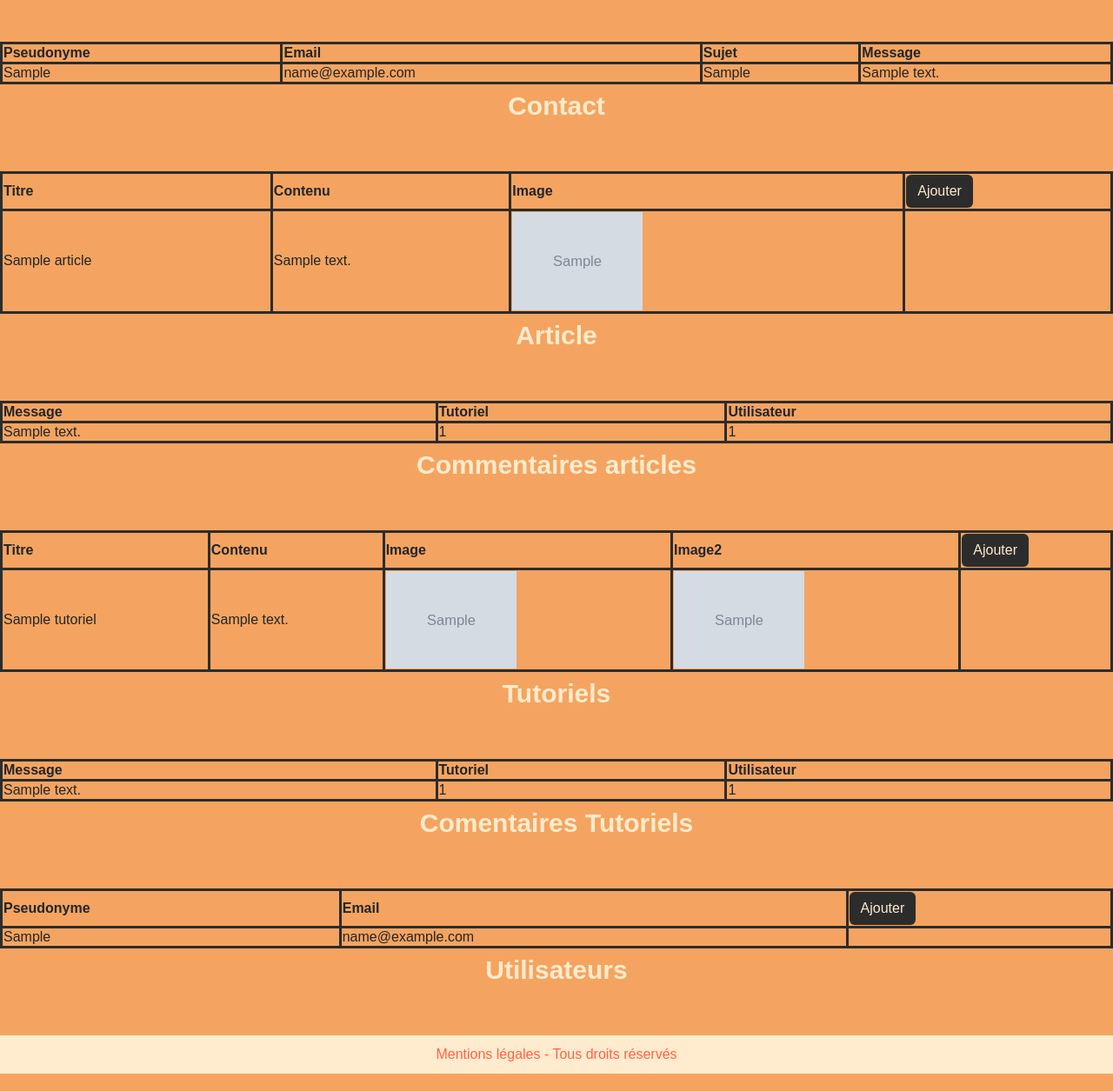
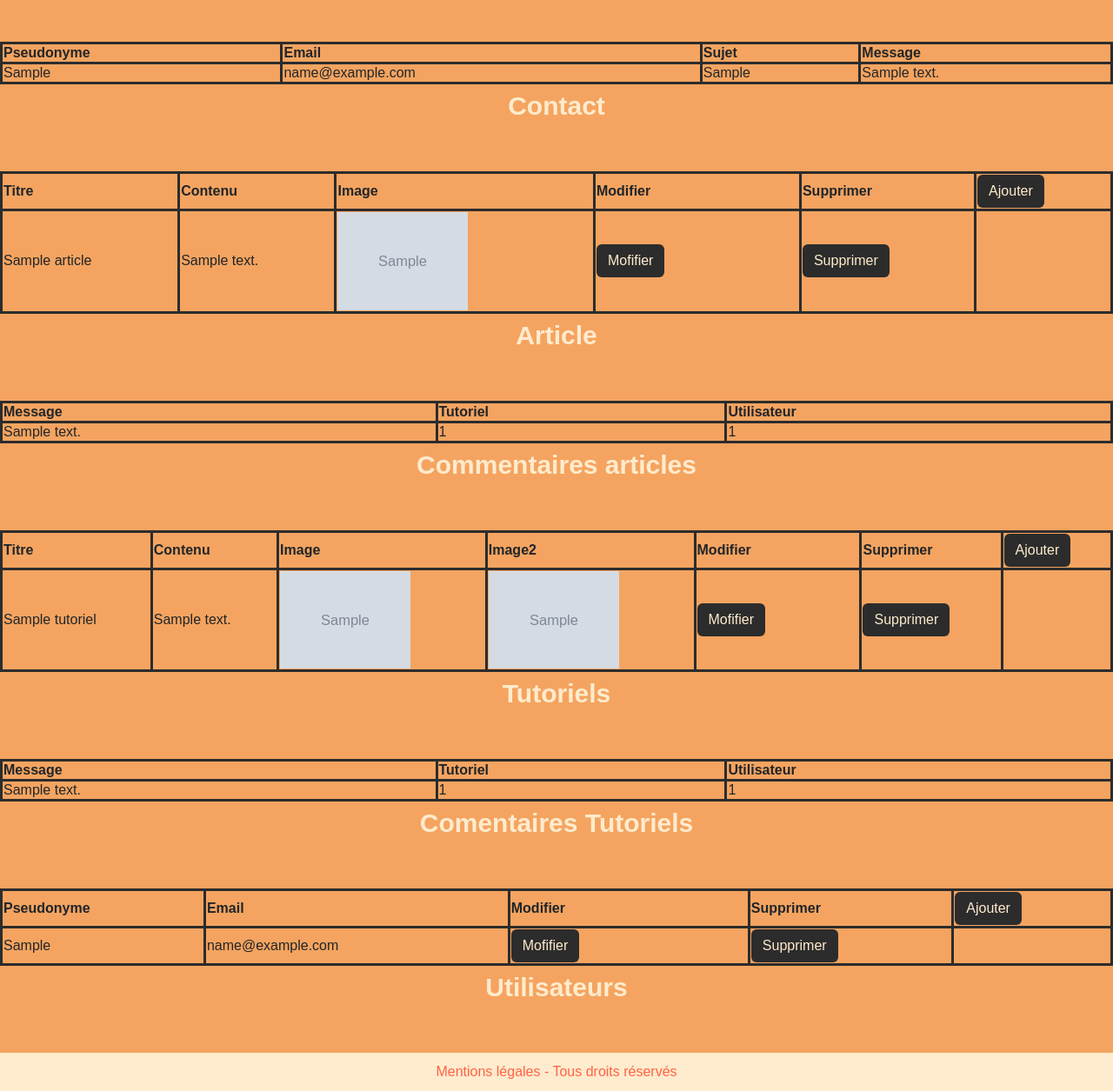
Before and after one commit to TonTonHigo/projet_chaudronnerie, a PHP site: page /pages/dashboard.php in a window 1280 px wide; the page is wider, and only the part inside the window is pictured. Shown: the part 606-1861 px from the top of that part at 87% size. Run offline with PHP 8.4, Linux system fonts and the light colour scheme; tables that the repository leaves empty hold one stand-in row (values such as "Sample post"); grey boxes marked "Sample" are stand-in pictures; some web fonts are replaced.

Commit message:
dashboard toute les tables avec crud

```diff
--- a/pages/dashboard.php
+++ b/pages/dashboard.php
@@ -194,6 +194,8 @@
                         <th>Titre</th>
                         <th>Contenu</th>
                         <th>Image</th>
+                        <th>Modifier</th>
+                        <th>Supprimer</th>
                         <th>
                             <!-- Button AJOUTER article -->
                             <button type="button" class="btn button" data-bs-toggle="modal" data-bs-target="#ajout-article">
@@ -212,6 +214,18 @@
                         <td>'. $msg["contenu"] . '</td>
                         <td>
                             <img src="'. $msg["image"] . '" width="150">
+                        </td>
+                        <td>
+                            <!-- modifier -->
+                            <button type="button" class="btn button nico" data-bs-toggle="modal" data-bs-target="#modif-modal'. $msg["id_article"] . '">
+                                Mofifier
+                            </button>
+                        </td>
+                        <td>
+                            <!-- supprimer -->
+                            <button type="button" class="btn button" data-bs-toggle="modal" data-bs-target="#supp-modal'. $msg["id_article"] . '">
+                                Supprimer
+                            </button>
                         </td>
                     </tr>
                     ';
@@ -256,6 +270,8 @@
                         <th>Contenu</th>
                         <th>Image</th>
                         <th>Image2</th>
+                        <th>Modifier</th>
+                        <th>Supprimer</th>
                         <th>
                             <!-- Button AJOUTER tuto -->
                             <button type="button" class="btn button" data-bs-toggle="modal" data-bs-target="#ajout-tuto">
@@ -272,8 +288,24 @@
                     <tr>
                         <td>'. $msg["titre"] . '</td>
                         <td>'. $msg["contenu"] . '</td>
-                        <td><img src="'. $msg["image"] . '" width="150"></td>
-                        <td><img src="'. $msg["image2"] . '" width="150"></td>
+                        <td>
+                            <img src="'. $msg["image"] . '" width="150">
+                        </td>
+                        <td>
+                            <img src="'. $msg["image2"] . '" width="150">
+                        </td>
+                        <td>
+                            <!-- modifier -->
+                            <button type="button" class="btn button nico" data-bs-toggle="modal" data-bs-target="#modif-modal'. $msg["id_tutoriel"] . '">
+                                Mofifier
+                            </button>
+                        </td>
+                        <td>
+                            <!-- supprimer -->
+                            <button type="button" class="btn button" data-bs-toggle="modal" data-bs-target="#supp-modal'. $msg["id_tutoriel"] . '">
+                                Supprimer
+                            </button>
+                        </td>
                     </tr>
                     ';
                     }
@@ -315,6 +347,8 @@
                     <tr>
                         <th>Pseudonyme</th>
                         <th>Email</th>
+                        <th>Modifier</th>
+                        <th>Supprimer</th>
                         <th>
                             <!-- Button AJOUTER photo -->
                             <button type="button" class="btn button" data-bs-toggle="modal" data-bs-target="#ajout-user">
@@ -331,6 +365,18 @@
                     <tr>
                         <td>'. $msg["pseudonyme"] . '</td>
                         <td>'. $msg["email"] . '</td>
+                        <td>
+                            <!-- modifier -->
+                            <button type="button" class="btn button nico" data-bs-toggle="modal" data-bs-target="#modif-modal'. $msg["id_utilisateur"] . '">
+                                Mofifier
+                            </button>
+                        </td>
+                        <td>
+                            <!-- supprimer -->
+                            <button type="button" class="btn button" data-bs-toggle="modal" data-bs-target="#supp-modal'. $msg["id_utilisateur"] . '">
+                                Supprimer
+                            </button>
+                        </td>
                     </tr>
                     ';
                     }
```
